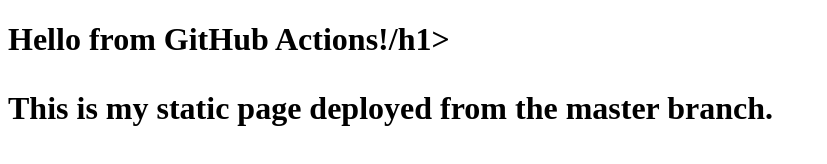
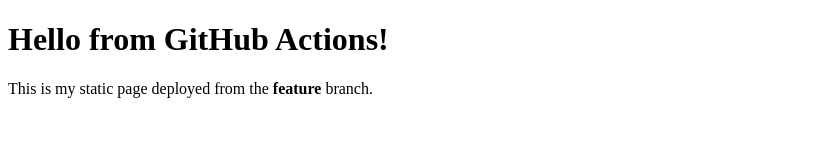
Before and after one commit to MartinJanev/SI_2025_lab3_236040, a plain HTML site: page index.html in a window 1280 px wide. Shown: the whole page, without its empty margins (0-827 px from the left). Drawn offline with Linux system fonts and the light colour scheme.

Commit message:
Change HTML branch name

```diff
--- a/index.html
+++ b/index.html
@@ -4,7 +4,7 @@
   <title>CI/CD Homework</title>
 </head>
 <body>
-  <h1>Hello from GitHub Actions!/h1>
-  <p>This is my static page deployed from the <strong>master</strong> branch.</p>
+  <h1>Hello from GitHub Actions!</h1>
+  <p>This is my static page deployed from the <strong>feature</strong> branch.</p>
 </body>
 </html>
```
